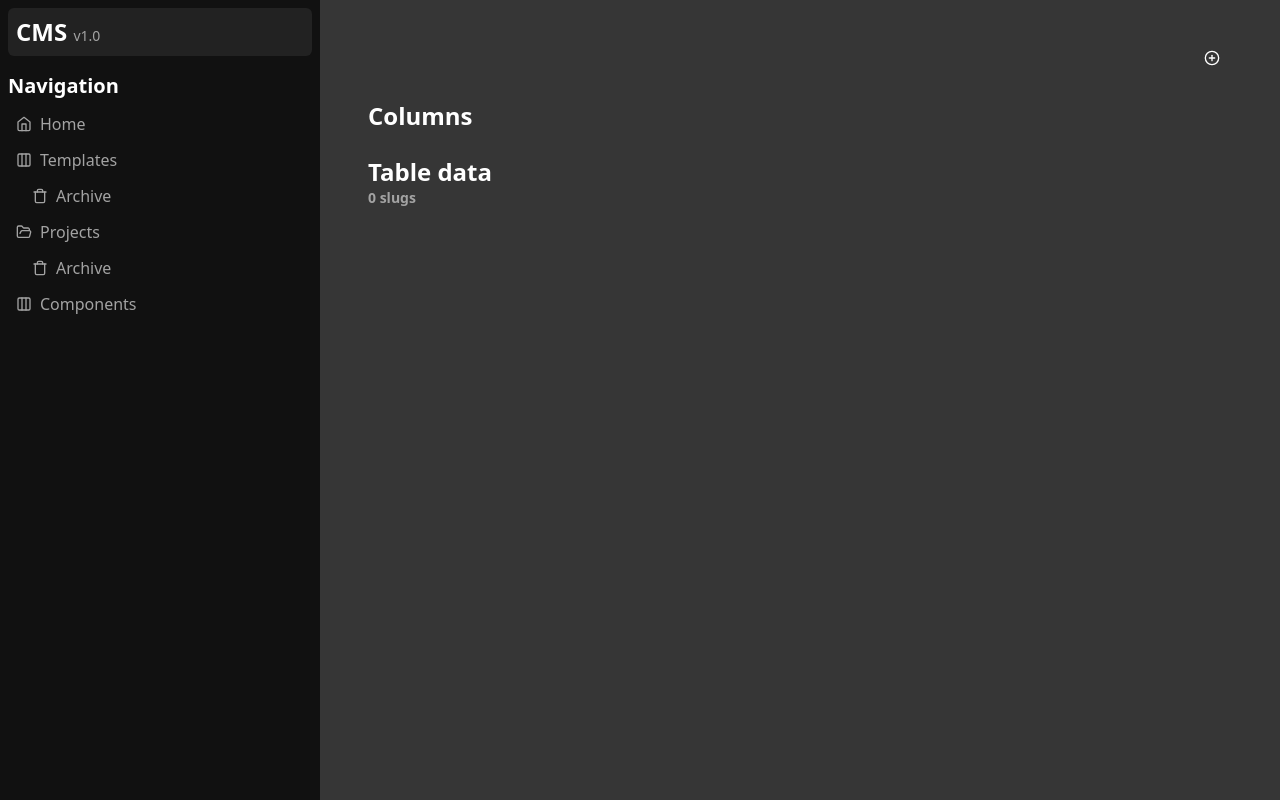
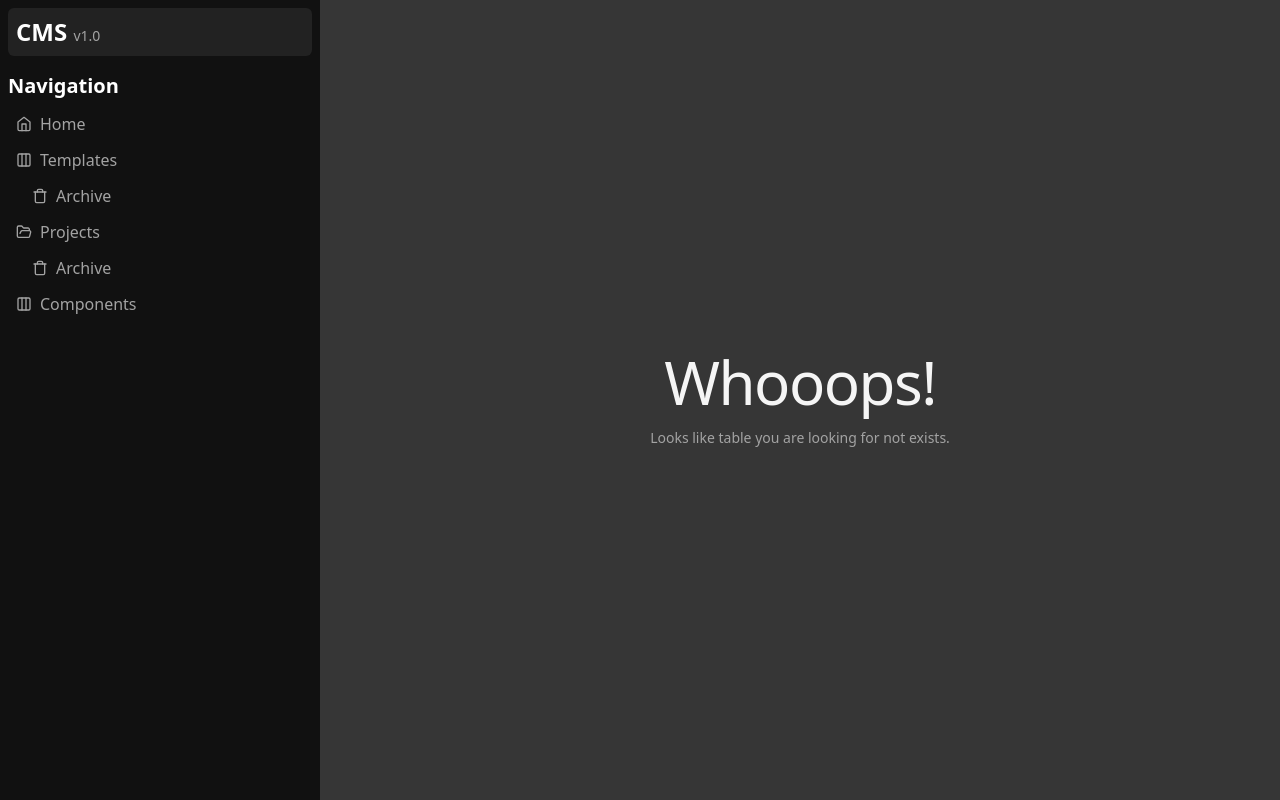
Before and after one commit to demczenko/demczenko.github.io, a React (Vite) app: page /table/1 in a window 1280 px wide. Built offline with nearby package versions, Linux system fonts and the light colour scheme.

Commit message:
fixed navigation/table id navigation on column cart

```diff
--- a/src/components/CartHeader.jsx
+++ b/src/components/CartHeader.jsx
@@ -3,6 +3,8 @@ import { Link } from "react-router-dom";
 
 const CartHeader = ({ table_id, table_name }) => {
   return (
+    <>
+      {table_id ? (
         <Link to={`/table/${table_id}`}>
           <h3 className="capitalize p-2 rounded bg-slate-200 hover:bg-slate-50 hover:text-blue-600 transition-colors cursor-pointer text-sm font-medium flex justify-between items-center">
             {table_name}
@@ -11,6 +13,15 @@ const CartHeader = ({ table_id, table_name }) => {
             </div>
           </h3>
         </Link>
+      ) : (
+        <h3 className="capitalize p-2 rounded bg-slate-200 hover:bg-slate-50 hover:text-blue-600 transition-colors cursor-pointer text-sm font-medium flex justify-between items-center">
+          {table_name}
+          <div className="overflow-hidden flex">
+            <ArrowRightIcon className="h-4 w-4 -translate-x-1 group-hover:translate-x-0 transition-transform" />
+          </div>
+        </h3>
+      )}
+    </>
   );
 };
 
--- a/src/pages/Table/Table.jsx
+++ b/src/pages/Table/Table.jsx
@@ -28,7 +28,7 @@ const Table = () => {
 
     TableService.update(new_table);
     setTable(new_table);
-    setIsModalOpen(false)
+    setIsModalOpen(false);
   };
 
   // Fetch all projects
@@ -128,6 +128,20 @@ const Table = () => {
   // TODO: add edit column (after column edit need to be done:
   //  change column name for every imported slug
   //  remind user to change variable in template or try to change it by yourself)
+
+  if (!table) {
+    return (
+      <div className="fixed top-1/2 -translate-y-1/2 w-3/4 text-center z-10">
+        <p className="text-6xl text-neutral-100 font-medium tracking-tight">
+          Whooops!
+        </p>
+        <p className="text-sm text-neutral-400 font-medium mt-4">
+          Looks like table you are looking for not exists.
+        </p>
+      </div>
+    );
+  }
+
   return (
     <PageContainer>
       <Heading
--- a/src/pages/Table/TableDataCart.jsx
+++ b/src/pages/Table/TableDataCart.jsx
@@ -23,7 +23,7 @@ const TableDataCart = ({ setTablesData, table, onDelete, content }) => {
   return (
     <>
       <section className="group" onClick={() => setIsModalOpen(true)}>
-        <CartHeader table_id={table.id} table_name={table.slug} />
+        <CartHeader table_name={table.slug} />
         {content}
         <div className="flex justify-between mt-2">
           <div className="opacity-50 group-hover:opacity-100 transition-all">
```
Lines whose indentation alone changed are shown as unchanged.
